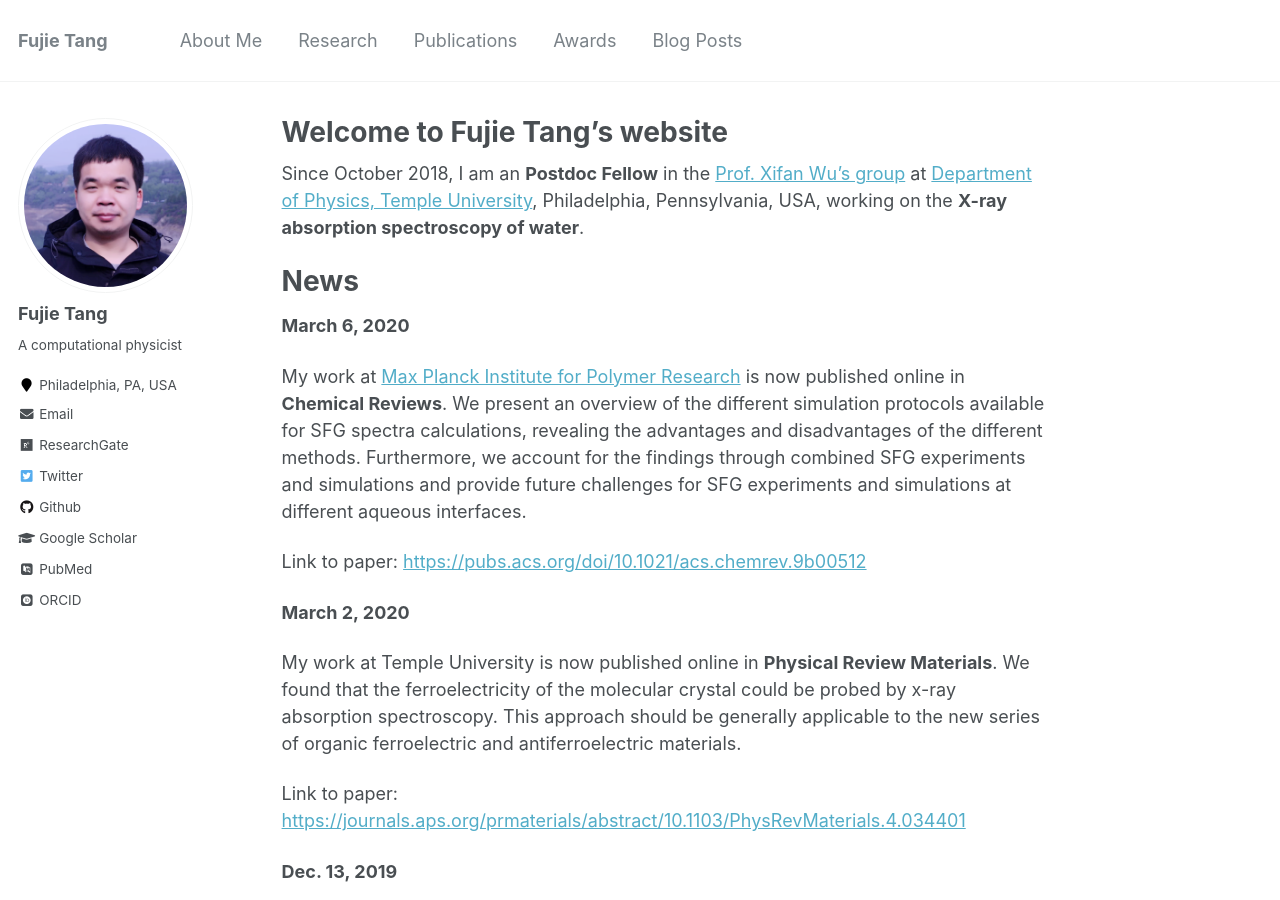
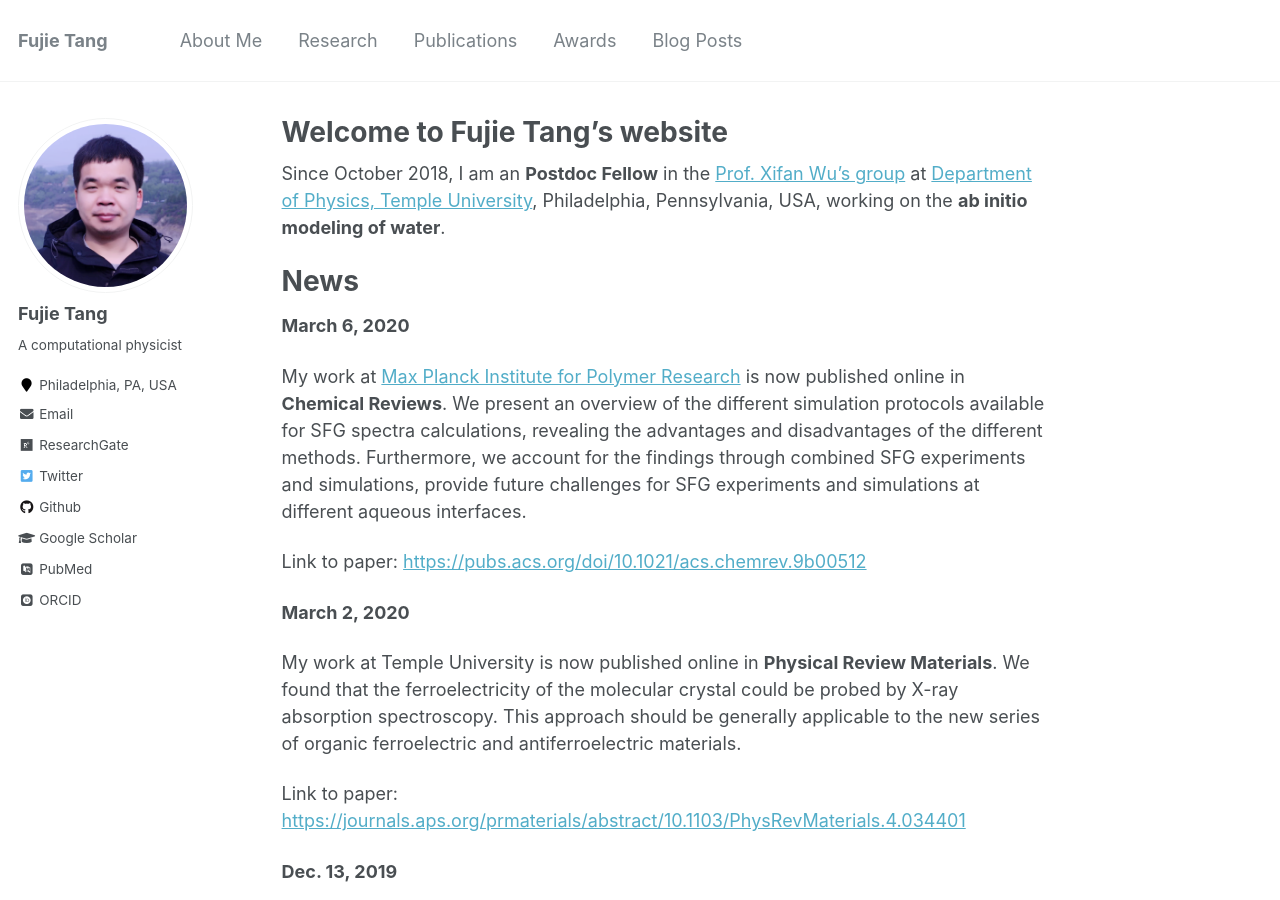
Before and after one commit to fujiepku/fujiepku.github.io, a Jekyll site: the page built from _pages/about.md, in a window 1280 px wide and 900 px high. Built offline with Jekyll 4.4.1, drawn with Linux system fonts in a browser that asks for light colours; some web fonts are replaced.

Commit message:
Update about.md

```diff
--- a/_pages/about.md
+++ b/_pages/about.md
@@ -8,20 +8,20 @@ redirect_from:
   - /about.html
 ---
 
-Since October 2018, I am an **Postdoc Fellow** in the [Prof. Xifan Wu's group](https://astro.temple.edu/~xifanwu/WuGroup.html) at [Department of Physics, Temple University](https://phys.cst.temple.edu/), Philadelphia, Pennsylvania, USA, working on the **X-ray absorption spectroscopy of water**.
+Since October 2018, I am an **Postdoc Fellow** in the [Prof. Xifan Wu's group](https://astro.temple.edu/~xifanwu/WuGroup.html) at [Department of Physics, Temple University](https://phys.cst.temple.edu/), Philadelphia, Pennsylvania, USA, working on the **ab initio modeling of water**.
 
 News
 ======
 
 **March 6, 2020**
 
-My work at [Max Planck Institute for Polymer Research](https://www.mpip-mainz.mpg.de/en/home) is now published online in **Chemical Reviews**. We present an overview of the different simulation protocols available for SFG spectra calculations, revealing the advantages and disadvantages of the different methods. Furthermore, we account for the findings through combined SFG experiments and simulations and provide future challenges for SFG experiments and simulations at different aqueous interfaces.
+My work at [Max Planck Institute for Polymer Research](https://www.mpip-mainz.mpg.de/en/home) is now published online in **Chemical Reviews**. We present an overview of the different simulation protocols available for SFG spectra calculations, revealing the advantages and disadvantages of the different methods. Furthermore, we account for the findings through combined SFG experiments and simulations, provide future challenges for SFG experiments and simulations at different aqueous interfaces.
 
 Link to paper: [https://pubs.acs.org/doi/10.1021/acs.chemrev.9b00512](https://pubs.acs.org/doi/10.1021/acs.chemrev.9b00512)
 
 **March 2, 2020**
 
-My work at Temple University is now published online in **Physical Review Materials**. We found that the ferroelectricity of the molecular crystal could be probed by x-ray absorption spectroscopy. This approach should be generally applicable to the new series of organic ferroelectric and antiferroelectric materials.
+My work at Temple University is now published online in **Physical Review Materials**. We found that the ferroelectricity of the molecular crystal could be probed by X-ray absorption spectroscopy. This approach should be generally applicable to the new series of organic ferroelectric and antiferroelectric materials.
 
 Link to paper: [https://journals.aps.org/prmaterials/abstract/10.1103/PhysRevMaterials.4.034401](https://journals.aps.org/prmaterials/abstract/10.1103/PhysRevMaterials.4.034401)
 
```
